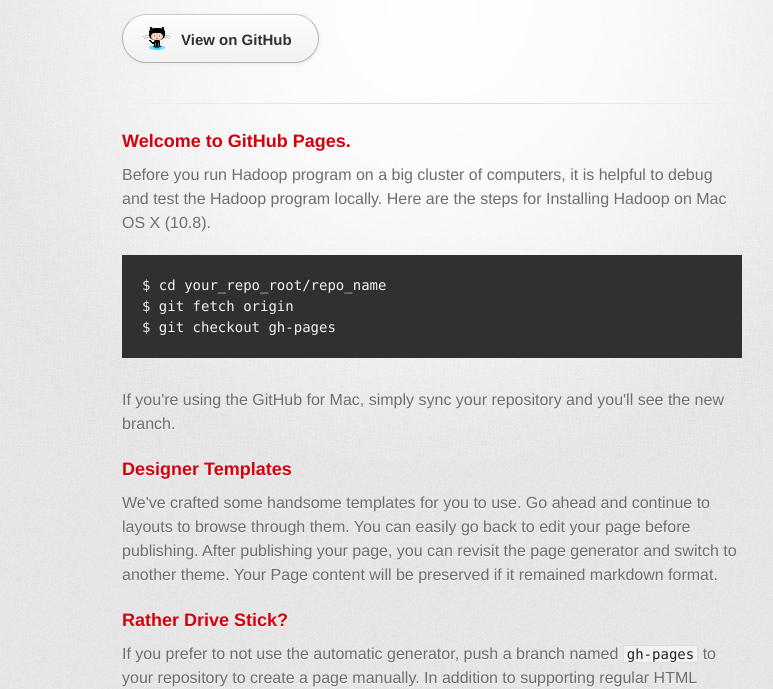
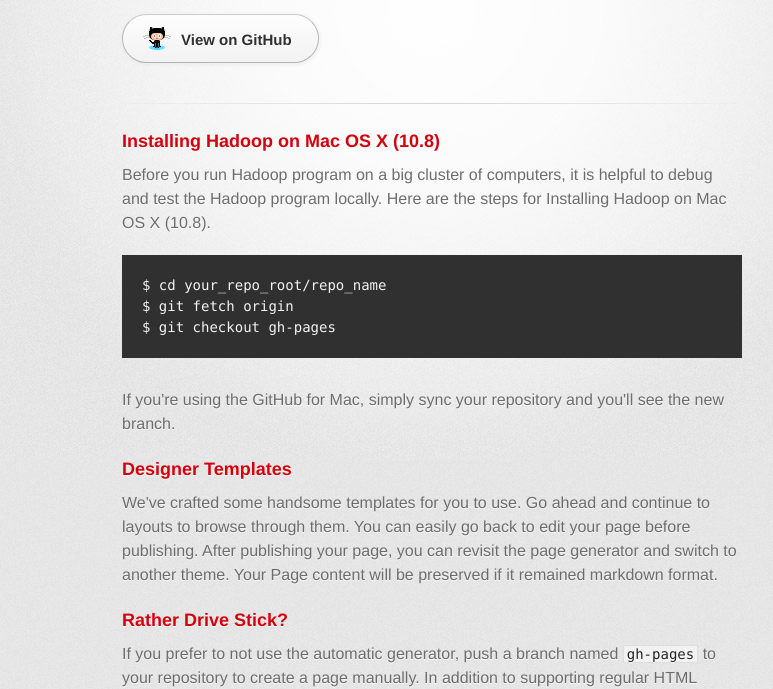
Before and after one commit to hixiaoxi/hixiaoxi.github.io, a plain HTML site: page index.html in a window 1280 px wide. Shown: the part 112-801 px from the top of the page, without its empty margins (208-981 px from the left). Drawn offline with Linux system fonts and the light colour scheme; a web font is replaced by a local one.

Commit message:
Update index.html

```diff
--- a/index.html
+++ b/index.html
@@ -30,7 +30,7 @@
 
         <section id="main_content">
           <h3>
-<a name="Installing Hadoop on Mac OS X (10.8)" class="anchor" href="#welcome-to-github-pages"><span class="octicon octicon-link"></span></a>Welcome to GitHub Pages.</h3>
+<a name="Installing Hadoop on Mac OS X (10.8)" class="anchor" href="#Installing-Hadoop-on-Mac-OS-X-(10.8)"><span class="octicon octicon-link"></span></a>Installing Hadoop on Mac OS X (10.8)</h3>
 
 <p>Before you run Hadoop program on a big cluster of computers, it is helpful to debug and test the Hadoop program locally. Here are the steps for Installing Hadoop on Mac OS X (10.8).</p>
 
```
